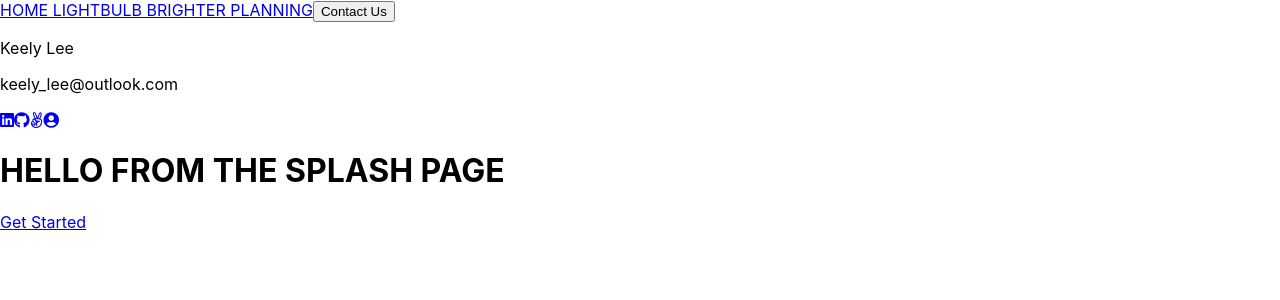
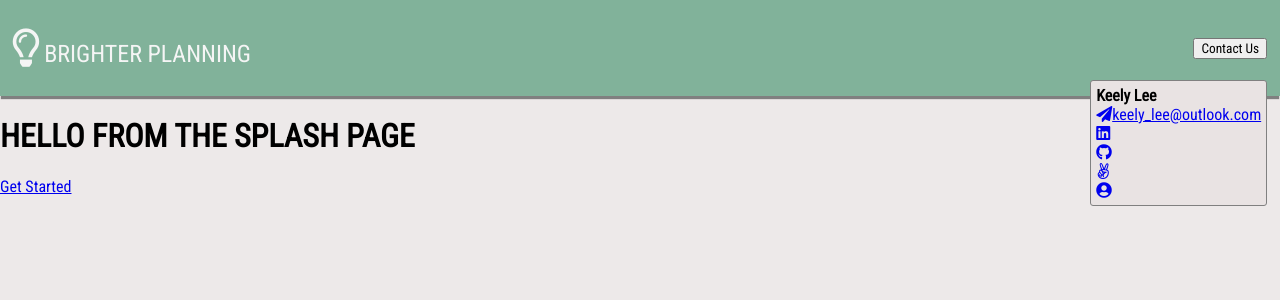
Before and after one commit to keely-lee/BrighterPlanning, a React (Create React App) app in the folder frontend/: page / in a window 1280 px wide. Both pictures are taken after a click on the button "Contact Us". Shown: the top 300 px of the page. Built offline with nearby package versions, Linux system fonts and the light colour scheme.

Commit message:
Style navbar

```diff
--- a/frontend/public/index.html
+++ b/frontend/public/index.html
@@ -24,7 +24,11 @@
       work correctly both with client-side routing and a non-root public URL.
       Learn how to configure a non-root public URL by running `npm run build`.
     -->
-    <link rel="stylesheet" href="https://use.fontawesome.com/releases/v5.0.12/css/all.css" integrity="sha384-G0fIWCsCzJIMAVNQPfjH08cyYaUtMwjJwqiRKxxE/rx96Uroj1BtIQ6MLJuheaO9" crossorigin="anonymous">
+
+    <link rel="preconnect" href="https://fonts.gstatic.com">
+    <link href="https://fonts.googleapis.com/css2?family=Roboto+Condensed&display=swap" rel="stylesheet">
+    <link rel="stylesheet" href="https://use.fontawesome.com/releases/v5.0.12/css/all.css"
+      integrity="sha384-G0fIWCsCzJIMAVNQPfjH08cyYaUtMwjJwqiRKxxE/rx96Uroj1BtIQ6MLJuheaO9" crossorigin="anonymous">
     <script src="https://code.highcharts.com/highcharts.js"></script>
     <!-- <script src="https://code.highcharts.com/modules/exporting.js"></script>
     <script src="https://code.highcharts.com/modules/accessibility.js"></script> -->
--- a/frontend/src/components/Navbar.js
+++ b/frontend/src/components/Navbar.js
@@ -1,27 +1,36 @@
 import React, { useState } from 'react';
 import { Link } from 'react-router-dom';
+
+import '../stylesheets/navbar.css';
 
 function Nav(props) {
   const [contactDropdown, toggleContactDropdown] = useState(false)
   return (
     <nav id="navbar">
-      <Link to="/">HOME LIGHTBULB BRIGHTER PLANNING</Link>
+      <Link to="/"><i className="far fa-lightbulb"></i>BRIGHTER PLANNING</Link>
+      <div className="nav-contact-wrapper">
         <button type="button"
+          className="nav-contact-button"
           onClick={() => toggleContactDropdown(true)}
-        onBlur={() => toggleContactDropdown(false)}
+          onBlur={() => {
+            toggleContactDropdown(false)
+          }}
         >Contact Us</button>
         { contactDropdown ?
-        <div>
+          <div className="nav-contact">
             <p>Keely Lee</p>
-          <p>keely_lee@outlook.com</p>
+            <a href="mailto:keely_lee@outlook.com"><i className="fas fa-paper-plane"></i>keely_lee@outlook.com</a>
             <a href="https://www.linkedin.com/in/keely-lee1/" className="linkedin" ><i className="fab fa-linkedin"></i></a>
             <a href="https://github.com/keely-lee" className="github" ><i className="fab fa-github"></i></a>
             <a href="https://angel.co/u/keely-lee" className="angellist" ><i className="fab fa-angellist"></i></a>
             <a href="https://keely-lee.github.io/" className="personal" ><i className="fas fa-user-circle"></i></a>
           </div>
         : null }
+      </div>
     </nav>
   )
 }
 
 export default Nav;
+
+// CHANGE CONTACT DIV TO A SLIDE FROM RIGHT TO LEFT ON THE NAV. SETSTATE WILL TOGGLE CLASSNAME FOR VISIBILITY
--- a/frontend/src/index.css
+++ b/frontend/src/index.css
@@ -1,4 +1,4 @@
-body {
+/* body {
   margin: 0;
   font-family: -apple-system, BlinkMacSystemFont, 'Segoe UI', 'Roboto', 'Oxygen',
     'Ubuntu', 'Cantarell', 'Fira Sans', 'Droid Sans', 'Helvetica Neue',
@@ -10,4 +10,13 @@ body {
 code {
   font-family: source-code-pro, Menlo, Monaco, Consolas, 'Courier New',
     monospace;
+} */
+
+* {
+  font-family: 'Roboto Condensed', sans-serif;
 }
+
+body {
+  margin: 0;
+  background-color: #EDE9E9;
+}
--- a/frontend/src/stylesheets/navbar.css
+++ b/frontend/src/stylesheets/navbar.css
@@ -0,0 +1,41 @@
+#navbar {
+  position: sticky;
+  background-color: #81B29A;
+  /* background-color: rgb(255, 251, 229); */
+  min-height: 8vh;
+  width: 98vw;
+  display: flex;
+  padding: 2vh 1vw;
+  justify-content: space-between;
+  align-items: center;
+  box-shadow: 0 4px 1px -1px gray;
+}
+
+#navbar a:first-child {
+  color: whitesmoke;
+  font-size: 1.5em;
+  text-decoration: none;
+}
+
+.fa-lightbulb {
+  margin-right: 5px;
+  font-size: 1.6em;
+}
+
+.nav-contact {
+  position: absolute;
+  display: flex;
+  flex-direction: column;
+  top: 10vh;
+  right: 1vw;
+  border: 1px solid gray;
+  border-radius: 3px;
+  padding: 5px;
+  background-color: rgb(233, 227, 227);
+  /* opacity: 0.9; */
+}
+
+.nav-contact p {
+  margin: 0;
+  font-weight: bolder;
+}
```
Also changed, not shown: 1 other file (tests, documents, lock files or other folders). Lines whose indentation alone changed are shown as unchanged.
